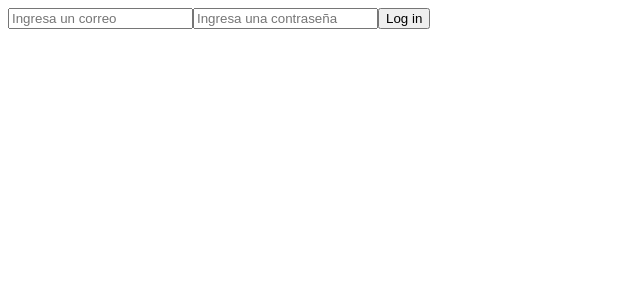
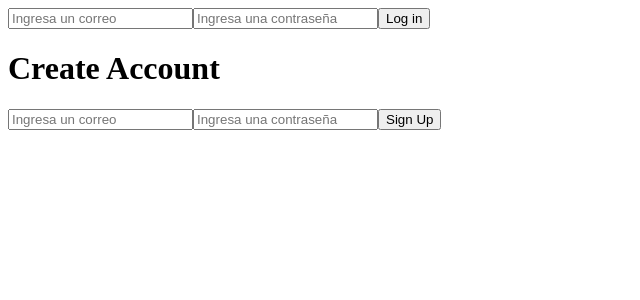
Before and after one commit to StalinAM/easy-money-app, a React (Vite) app: page / in a window 1280 px wide. Shown: the top 300 px of the page, without its empty margins (0-640 px from the left). Built offline with nearby package versions, Linux system fonts and the light colour scheme.

Commit message:
add sign up component

```diff
--- a/src/App.jsx
+++ b/src/App.jsx
@@ -1,14 +1,16 @@
-import { useState } from "react";
-import SignIn from "./components/auth/SignIn";
+import { useState } from 'react'
+import SignIn from './components/auth/SignIn'
+import SignUp from './components/auth/SignUp'
 
 function App() {
-  const [count, setCount] = useState(0);
+  const [count, setCount] = useState(0)
 
   return (
-    <div className="App">
+    <div className='App'>
       <SignIn />
+      <SignUp />
     </div>
-  );
+  )
 }
 
-export default App;
+export default App
```
